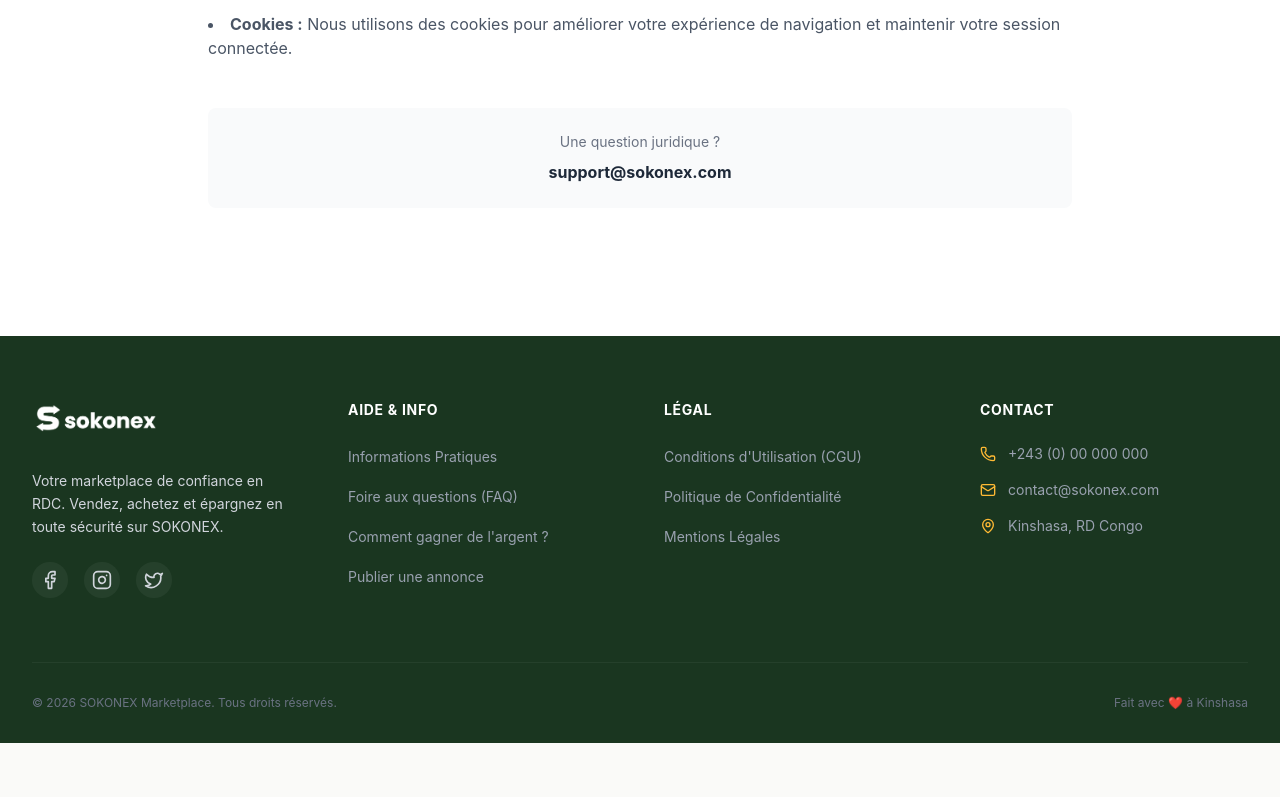
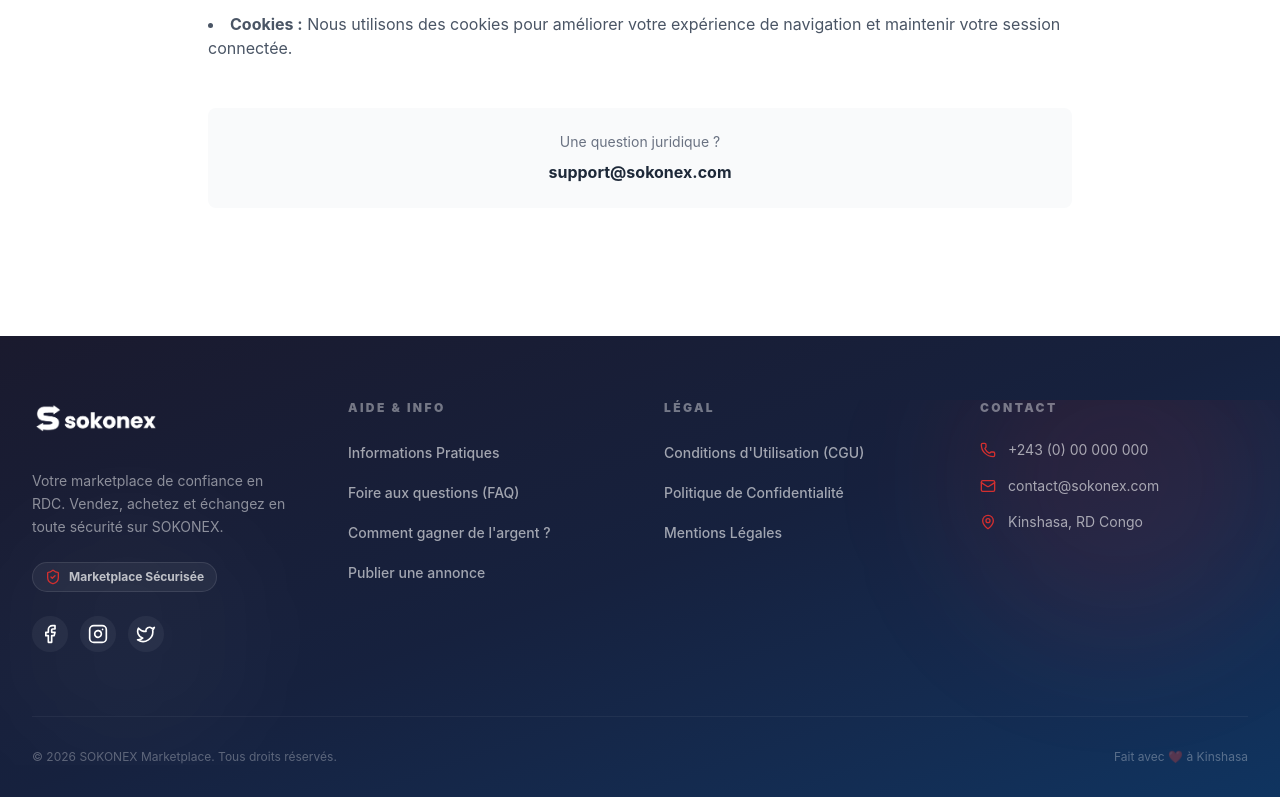
Before and after one commit to wachemmw-oss/sokonex-mvp, a React (Vite) app in the folder frontend/: page /legal in a window 1280 px wide. Shown: the part 921-1718 px from the top of the page. Before the commit the page ends 1664 px from the top, so only its background shows below. Built offline with nearby package versions, Linux system fonts and the light colour scheme; no server answers.

Commit message:
design: navy blue footer + admin panel harmonization, footer visible on mobile

```diff
--- a/frontend/src/App.tsx
+++ b/frontend/src/App.tsx
@@ -42,7 +42,7 @@ const queryClient = new QueryClient({
 const PageLoader = () => (
   <div className="min-h-screen flex items-center justify-center bg-gray-50">
     <div className="flex flex-col items-center gap-3">
-      <div className="w-10 h-10 border-4 border-gray-200 border-t-[#214829] rounded-full animate-spin" />
+      <div className="w-10 h-10 border-4 border-gray-200 border-t-[#D32F2F] rounded-full animate-spin" />
       <span className="text-sm text-gray-400 font-medium">Chargement...</span>
     </div>
   </div>
@@ -71,7 +71,7 @@ function AppContent() {
   return (
     <>
       {!isAdminPage && <Navbar />}
-      <div className={!isAdminPage ? "pb-[60px] md:pb-0" : ""}>
+      <div className={!isAdminPage ? "pb-[80px] md:pb-0" : ""}>
         <Suspense fallback={<PageLoader />}>
           <Routes>
             <Route path="/" element={<Home />} />
--- a/frontend/src/components/AdminLayout.tsx
+++ b/frontend/src/components/AdminLayout.tsx
@@ -18,20 +18,20 @@ const AdminLayout: React.FC = () => {
     ];
 
     return (
-        <div className="min-h-screen bg-slate-50 flex flex-col md:flex-row font-sans selection:bg-[#FFBA34] selection:text-black">
-            {/* Sidebar with Glassmorphism */}
-            <aside className="w-full md:w-72 bg-[#1A3620] text-white flex flex-col shrink-0 shadow-2xl relative z-20 overflow-hidden">
-                {/* Decorative background circle */}
-                <div className="absolute -top-24 -left-24 w-64 h-64 bg-[#FFBA34]/10 rounded-full blur-3xl"></div>
+        <div className="min-h-screen bg-[#FAFAF8] flex flex-col md:flex-row font-sans">
+            {/* Sidebar dark navy */}
+            <aside className="w-full md:w-72 bg-gradient-to-b from-[#1a1a2e] to-[#0f3460] text-white flex flex-col shrink-0 shadow-2xl relative z-20 overflow-hidden">
+                {/* Decorative background orb */}
+                <div className="absolute -top-24 -left-24 w-64 h-64 bg-[#D32F2F]/10 rounded-full blur-3xl"></div>
 
                 <div className="p-8 pb-6 relative z-10">
                     <div className="flex items-center gap-3 mb-2">
-                        <div className="w-10 h-10 bg-[#FFBA34] rounded-xl flex items-center justify-center shadow-lg shadow-[#FFBA34]/20 transform -rotate-6">
-                            <ShieldAlert className="text-black" size={24} />
+                        <div className="w-10 h-10 bg-[#D32F2F] rounded-xl flex items-center justify-center shadow-lg shadow-[#D32F2F]/30">
+                            <ShieldAlert className="text-white" size={24} />
                         </div>
-                        <span className="font-black text-2xl tracking-tighter italic">SOKONEX <span className="text-[#FFBA34] not-italic">AD</span></span>
+                        <span className="font-black text-2xl tracking-tighter">SOKONEX <span className="text-[#D32F2F]">AD</span></span>
                     </div>
-                    <div className="h-1 w-12 bg-[#FFBA34] rounded-full"></div>
+                    <div className="h-1 w-12 bg-[#D32F2F] rounded-full"></div>
                 </div>
 
                 <nav className="flex-1 px-4 py-8 space-y-1 relative z-10 overflow-y-auto scrollbar-hide">
@@ -43,7 +43,7 @@ const AdminLayout: React.FC = () => {
                             end={item.path === '/admin'}
                             className={({ isActive }) =>
                                 `flex items-center justify-between group px-4 py-3.5 rounded-2xl transition-all duration-300 ${isActive
-                                    ? 'bg-white/10 text-[#FFBA34] shadow-inner backdrop-blur-md'
+                                    ? 'bg-[#D32F2F]/20 text-[#D32F2F] shadow-inner'
                                     : 'text-white/60 hover:bg-white/5 hover:text-white'
                                 }`
                             }
@@ -62,7 +62,7 @@ const AdminLayout: React.FC = () => {
                     <div className="space-y-1">
                         <NavLink
                             to="/admin/reports"
-                            className={({ isActive }) => `flex items-center justify-between group px-4 py-3.5 rounded-2xl transition-all duration-300 ${isActive ? 'bg-white/10 text-[#FFBA34] shadow-inner backdrop-blur-md' : 'text-white/60 hover:bg-white/5 hover:text-white'}`}
+                            className={({ isActive }) => `flex items-center justify-between group px-4 py-3.5 rounded-2xl transition-all duration-300 ${isActive ? 'bg-[#D32F2F]/20 text-[#D32F2F]' : 'text-white/60 hover:bg-white/5 hover:text-white'}`}
                         >
                             <div className="flex items-center gap-3">
                                 <Flag size={20} className="group-hover:rotate-12 transition-transform" />
@@ -72,7 +72,7 @@ const AdminLayout: React.FC = () => {
 
                         <NavLink
                             to="/admin/categories"
-                            className={({ isActive }) => `flex items-center justify-between group px-4 py-3.5 rounded-2xl transition-all duration-300 ${isActive ? 'bg-white/10 text-[#FFBA34] shadow-inner backdrop-blur-md' : 'text-white/60 hover:bg-white/5 hover:text-white'}`}
+                            className={({ isActive }) => `flex items-center justify-between group px-4 py-3.5 rounded-2xl transition-all duration-300 ${isActive ? 'bg-[#D32F2F]/20 text-[#D32F2F]' : 'text-white/60 hover:bg-white/5 hover:text-white'}`}
                         >
                             <div className="flex items-center gap-3">
                                 <Grid size={20} className="group-hover:scale-110 transition-transform" />
@@ -85,7 +85,7 @@ const AdminLayout: React.FC = () => {
                     <p className="px-4 text-[10px] font-black text-white/30 uppercase tracking-[0.2em] mb-4">Système</p>
                     <NavLink
                         to="/admin/settings"
-                        className={({ isActive }) => `flex items-center gap-3 group px-4 py-3.5 rounded-2xl transition-all duration-300 ${isActive ? 'bg-white/10 text-[#FFBA34]' : 'text-white/60 hover:bg-white/5 hover:text-white'}`}
+                        className={({ isActive }) => `flex items-center gap-3 group px-4 py-3.5 rounded-2xl transition-all duration-300 ${isActive ? 'bg-[#D32F2F]/20 text-[#D32F2F]' : 'text-white/60 hover:bg-white/5 hover:text-white'}`}
                     >
                         <Settings size={20} className="group-hover:rotate-90 transition-transform duration-500" />
                         <span className="text-sm font-bold tracking-wide">Paramètres</span>
@@ -96,12 +96,12 @@ const AdminLayout: React.FC = () => {
                 <div className="p-4 relative z-10 border-t border-white/5 bg-black/10 backdrop-blur-sm">
                     {user && (
                         <div className="flex items-center gap-3 p-3 bg-white/5 rounded-2xl border border-white/5 mb-3">
-                            <div className="w-10 h-10 rounded-xl bg-gradient-to-br from-[#FFBA34] to-[#f97316] flex items-center justify-center text-black font-black text-sm shadow-lg overflow-hidden shrink-0">
+                            <div className="w-10 h-10 rounded-xl bg-[#D32F2F] flex items-center justify-center text-white font-black text-sm shadow-lg overflow-hidden shrink-0">
                                 {user.avatar ? <img src={user.avatar} className="w-full h-full object-cover" alt="" /> : user.name.charAt(0)}
                             </div>
                             <div className="flex-1 min-w-0">
                                 <p className="text-sm font-bold truncate text-white uppercase tracking-tight">{user.name}</p>
-                                <p className="text-[10px] text-[#FFBA34] font-black uppercase tracking-widest leading-none mt-1">Administrateur</p>
+                                <p className="text-[10px] text-[#D32F2F] font-black uppercase tracking-widest leading-none mt-1">Administrateur</p>
                             </div>
                             <button onClick={handleLogout} className="text-white/30 hover:text-red-400 transition-colors" title="Déconnexion">
                                 <LogOut size={18} />
@@ -110,7 +110,7 @@ const AdminLayout: React.FC = () => {
                     )}
                     <NavLink
                         to="/"
-                        className="flex items-center justify-center gap-2 py-3 w-full rounded-2xl bg-[#FFBA34] text-black font-black text-xs uppercase tracking-widest hover:scale-[1.02] active:scale-95 transition-all shadow-lg shadow-[#FFBA34]/10"
+                        className="flex items-center justify-center gap-2 py-3 w-full rounded-2xl bg-[#D32F2F] text-white font-black text-xs uppercase tracking-widest hover:bg-[#B71C1C] active:scale-95 transition-all shadow-lg"
                     >
                         <ArrowLeft size={14} strokeWidth={3} />
                         Retour au site
--- a/frontend/src/components/Footer.tsx
+++ b/frontend/src/components/Footer.tsx
@@ -1,82 +1,92 @@
 import { Link } from 'react-router-dom';
-import { Mail, Phone, MapPin, Facebook, Instagram, Twitter } from 'lucide-react';
+import { Mail, Phone, MapPin, Facebook, Instagram, Twitter, ShieldCheck } from 'lucide-react';
 import logo from '../assets/sokonex-best-logo.png';
 
 const Footer = () => {
     return (
-        <footer className="hidden md:block bg-[#1A3620] text-[#FAFAF8] pt-16 pb-8 font-sans">
-            <div className="max-w-7xl mx-auto px-4 sm:px-6 lg:px-8">
+        <footer className="bg-gradient-to-br from-[#1a1a2e] via-[#16213e] to-[#0f3460] text-white pt-16 pb-8 font-sans">
+            {/* Decorative orbs */}
+            <div className="relative overflow-hidden">
+                <div className="absolute -top-20 right-0 w-80 h-80 bg-[#D32F2F]/10 rounded-full blur-3xl pointer-events-none"></div>
+                <div className="absolute bottom-0 left-0 w-64 h-64 bg-white/3 rounded-full blur-3xl pointer-events-none"></div>
+
+                <div className="max-w-7xl mx-auto px-4 sm:px-6 lg:px-8 relative">
                     <div className="grid grid-cols-1 md:grid-cols-2 lg:grid-cols-4 gap-12 mb-16">
                         {/* Brand Section */}
                         <div className="space-y-6">
                             <Link to="/" className="inline-block">
                                 <img src={logo} alt="SOKONEX Logo" className="h-10 w-auto brightness-0 invert" />
                             </Link>
-                        <p className="text-sm text-gray-300 leading-relaxed max-w-xs">
-                            Votre marketplace de confiance en RDC. Vendez, achetez et épargnez en toute sécurité sur SOKONEX.
+                            <p className="text-sm text-white/50 leading-relaxed max-w-xs">
+                                Votre marketplace de confiance en RDC. Vendez, achetez et échangez en toute sécurité sur SOKONEX.
                             </p>
-                        <div className="flex gap-4">
-                            <a href="#" className="p-2 bg-white/5 rounded-full hover:bg-white/10 transition">
-                                <Facebook className="w-5 h-5 text-gray-300" />
+                            {/* Verified badge */}
+                            <div className="inline-flex items-center gap-2 bg-white/5 border border-white/10 rounded-full px-3 py-1.5">
+                                <ShieldCheck className="w-4 h-4 text-[#D32F2F]" />
+                                <span className="text-xs font-bold text-white/70">Marketplace Sécurisée</span>
+                            </div>
+                            <div className="flex gap-3">
+                                <a href="#" className="p-2 bg-white/5 rounded-full hover:bg-[#D32F2F]/20 hover:text-[#D32F2F] transition-all">
+                                    <Facebook className="w-5 h-5" />
                                 </a>
-                            <a href="#" className="p-2 bg-white/5 rounded-full hover:bg-white/10 transition">
-                                <Instagram className="w-5 h-5 text-gray-300" />
+                                <a href="#" className="p-2 bg-white/5 rounded-full hover:bg-[#D32F2F]/20 hover:text-[#D32F2F] transition-all">
+                                    <Instagram className="w-5 h-5" />
                                 </a>
-                            <a href="#" className="p-2 bg-white/5 rounded-full hover:bg-white/10 transition">
-                                <Twitter className="w-5 h-5 text-gray-300" />
+                                <a href="#" className="p-2 bg-white/5 rounded-full hover:bg-[#D32F2F]/20 hover:text-[#D32F2F] transition-all">
+                                    <Twitter className="w-5 h-5" />
                                 </a>
                             </div>
                         </div>
 
                         {/* Quick Links - Help */}
                         <div>
-                        <h3 className="text-sm font-bold uppercase tracking-wider mb-6 text-white">Aide & Info</h3>
+                            <h3 className="text-xs font-black uppercase tracking-[0.2em] mb-6 text-white/40">Aide & Info</h3>
                             <ul className="space-y-4">
                                 <li>
-                                <Link to="/aide" className="text-sm text-gray-400 hover:text-[#FFBA34] transition">Informations Pratiques</Link>
+                                    <Link to="/aide" className="text-sm text-white/60 hover:text-[#D32F2F] transition-colors font-medium">Informations Pratiques</Link>
                                 </li>
                                 <li>
-                                <Link to="/aide" className="text-sm text-gray-400 hover:text-[#FFBA34] transition">Foire aux questions (FAQ)</Link>
+                                    <Link to="/aide" className="text-sm text-white/60 hover:text-[#D32F2F] transition-colors font-medium">Foire aux questions (FAQ)</Link>
                                 </li>
                                 <li>
-                                <Link to="/aide" className="text-sm text-gray-400 hover:text-[#FFBA34] transition">Comment gagner de l'argent ?</Link>
+                                    <Link to="/aide" className="text-sm text-white/60 hover:text-[#D32F2F] transition-colors font-medium">Comment gagner de l'argent ?</Link>
                                 </li>
                                 <li>
-                                <Link to="/post" className="text-sm text-gray-400 hover:text-[#FFBA34] transition">Publier une annonce</Link>
+                                    <Link to="/post" className="text-sm text-white/60 hover:text-[#D32F2F] transition-colors font-medium">Publier une annonce</Link>
                                 </li>
                             </ul>
                         </div>
 
                         {/* Quick Links - Legal */}
                         <div>
-                        <h3 className="text-sm font-bold uppercase tracking-wider mb-6 text-white">Légal</h3>
+                            <h3 className="text-xs font-black uppercase tracking-[0.2em] mb-6 text-white/40">Légal</h3>
                             <ul className="space-y-4">
                                 <li>
-                                <Link to="/legal" className="text-sm text-gray-400 hover:text-[#FFBA34] transition">Conditions d'Utilisation (CGU)</Link>
+                                    <Link to="/legal" className="text-sm text-white/60 hover:text-[#D32F2F] transition-colors font-medium">Conditions d'Utilisation (CGU)</Link>
                                 </li>
                                 <li>
-                                <Link to="/legal" className="text-sm text-gray-400 hover:text-[#FFBA34] transition">Politique de Confidentialité</Link>
+                                    <Link to="/legal" className="text-sm text-white/60 hover:text-[#D32F2F] transition-colors font-medium">Politique de Confidentialité</Link>
                                 </li>
                                 <li>
-                                <Link to="/legal" className="text-sm text-gray-400 hover:text-[#FFBA34] transition">Mentions Légales</Link>
+                                    <Link to="/legal" className="text-sm text-white/60 hover:text-[#D32F2F] transition-colors font-medium">Mentions Légales</Link>
                                 </li>
                             </ul>
                         </div>
 
                         {/* Contact Section */}
                         <div>
-                        <h3 className="text-sm font-bold uppercase tracking-wider mb-6 text-white">Contact</h3>
+                            <h3 className="text-xs font-black uppercase tracking-[0.2em] mb-6 text-white/40">Contact</h3>
                             <ul className="space-y-4">
-                            <li className="flex items-center gap-3 text-sm text-gray-400">
-                                <Phone className="w-4 h-4 text-[#FFBA34]" />
+                                <li className="flex items-center gap-3 text-sm text-white/60">
+                                    <Phone className="w-4 h-4 text-[#D32F2F] shrink-0" />
                                     <span>+243 (0) 00 000 000</span>
                                 </li>
-                            <li className="flex items-center gap-3 text-sm text-gray-400">
-                                <Mail className="w-4 h-4 text-[#FFBA34]" />
+                                <li className="flex items-center gap-3 text-sm text-white/60">
+                                    <Mail className="w-4 h-4 text-[#D32F2F] shrink-0" />
                                     <span>contact@sokonex.com</span>
                                 </li>
-                            <li className="flex items-center gap-3 text-sm text-gray-400">
-                                <MapPin className="w-4 h-4 text-[#FFBA34]" />
+                                <li className="flex items-center gap-3 text-sm text-white/60">
+                                    <MapPin className="w-4 h-4 text-[#D32F2F] shrink-0" />
                                     <span>Kinshasa, RD Congo</span>
                                 </li>
                             </ul>
@@ -85,11 +95,12 @@ const Footer = () => {
 
                     {/* Bottom Bar */}
                     <div className="pt-8 border-t border-white/5 flex flex-col md:flex-row justify-between items-center gap-4">
-                    <p className="text-xs text-gray-500">
+                        <p className="text-xs text-white/30">
                             &copy; {new Date().getFullYear()} SOKONEX Marketplace. Tous droits réservés.
                         </p>
-                    <div className="flex gap-6 text-xs text-gray-500">
+                        <div className="flex gap-6 text-xs text-white/30">
                             <span>Fait avec ❤️ à Kinshasa</span>
+                        </div>
                     </div>
                 </div>
             </div>
```
Lines whose indentation alone changed are shown as unchanged.
